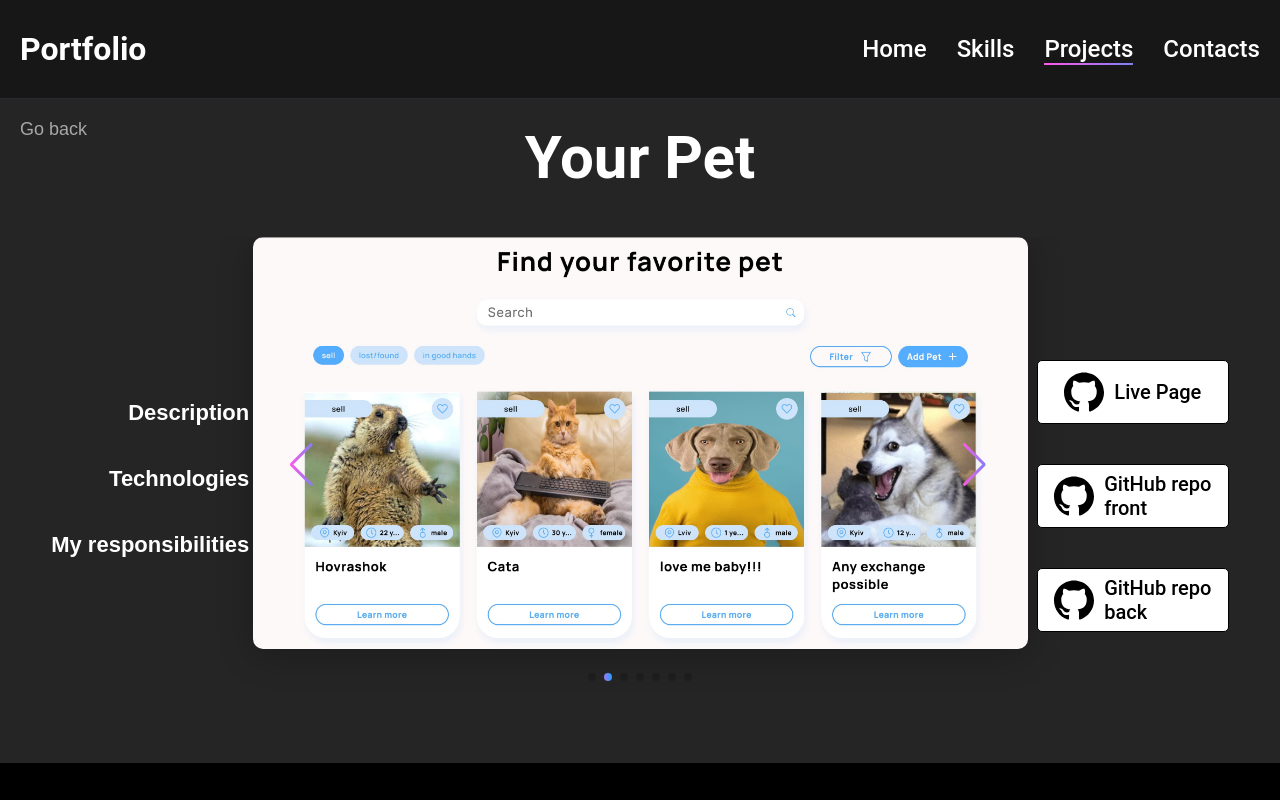
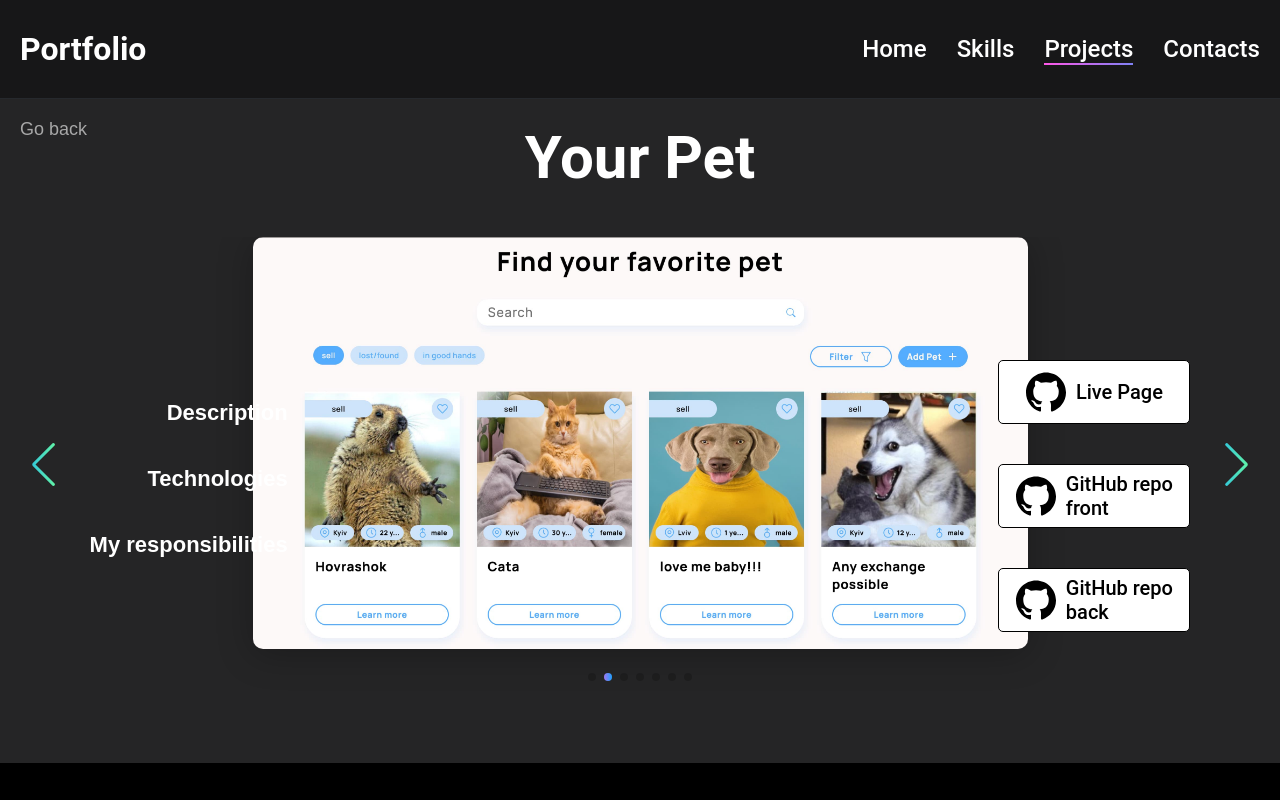
Before and after one commit to simplyNastya/portfolio, a React (Create React App) app: page /projects/1 in a window 1280 px wide. Shown: the top 800 px of the page. Built offline with nearby package versions, Linux system fonts and the light colour scheme.

Commit message:
update styles

```diff
--- a/src/components/SwiperGallery/swiperGallery.module.css
+++ b/src/components/SwiperGallery/swiperGallery.module.css
@@ -31,7 +31,7 @@
     animation: gradient 15s ease infinite;
 }
 
-:global(.swiper-button-prev) {
+/* :global(.swiper-button-prev) {
     display: none;
 
     @media screen and (min-width: 768px) {
@@ -55,7 +55,7 @@
     @media screen and (min-width: 1200px) {
         margin-right: 260px;
     }
-}
+} */
 
 :global(.swiper-pagination) {
     position: relative;
--- a/src/pages/ProjectDetailsPage/projectDetailsPage.module.css
+++ b/src/pages/ProjectDetailsPage/projectDetailsPage.module.css
@@ -155,7 +155,7 @@
 
         position: absolute;
         top: 50%;
-        left: 4%;
+        left: 7%;
         z-index: 100;
 
         flex-direction: column;
@@ -227,7 +227,7 @@
 
         position: absolute;
         top: 45%;
-        right: 4%;
+        right: 7%;
         z-index: 100;
 
         flex-direction: column;
```
